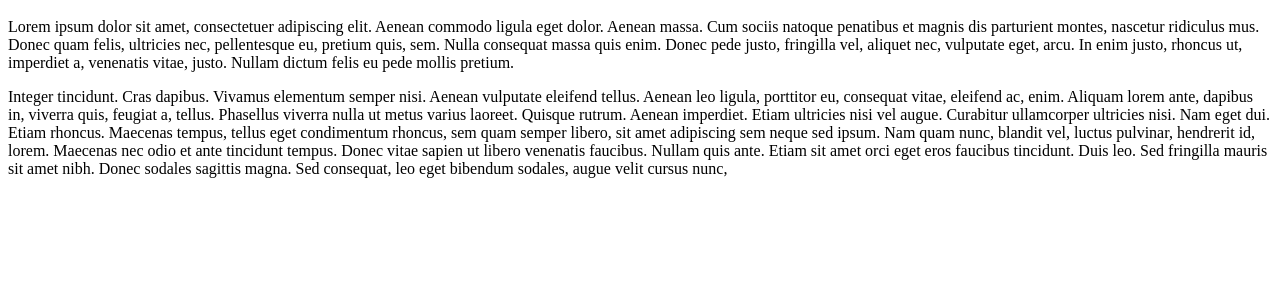
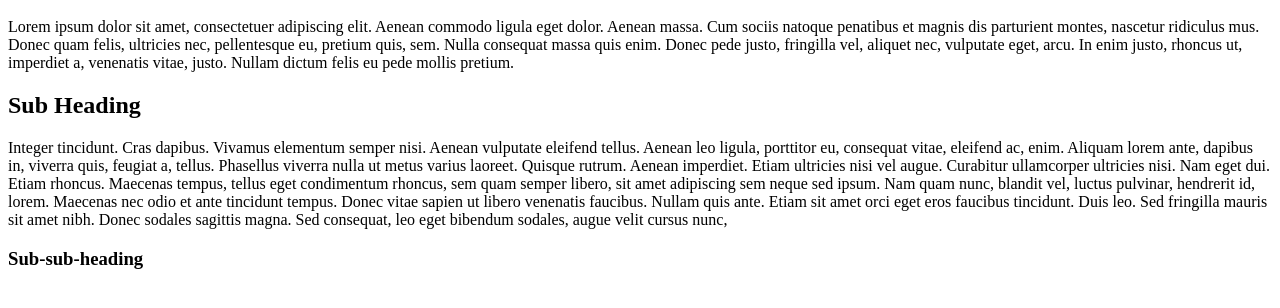
Before and after one commit to HARRISNIPES/DAP416, a plain HTML site: page index.html in a window 1280 px wide. Shown: the part 48-356 px from the top of the page. Drawn offline with Linux system fonts and the light colour scheme.

Commit message:
Update index.html

```diff
--- a/index.html
+++ b/index.html
@@ -6,7 +6,8 @@
     <body>
         <h1>My First Page</h1>
         <p>Lorem ipsum dolor sit amet, consectetuer adipiscing elit. Aenean commodo ligula eget dolor. Aenean massa. Cum sociis natoque penatibus et magnis dis parturient montes, nascetur ridiculus mus. Donec quam felis, ultricies nec, pellentesque eu, pretium quis, sem. Nulla consequat massa quis enim. Donec pede justo, fringilla vel, aliquet nec, vulputate eget, arcu. In enim justo, rhoncus ut, imperdiet a, venenatis vitae, justo. Nullam dictum felis eu pede mollis pretium.</p>
-
+        <h2>Sub Heading</h2>
         <p>Integer tincidunt. Cras dapibus. Vivamus elementum semper nisi. Aenean vulputate eleifend tellus. Aenean leo ligula, porttitor eu, consequat vitae, eleifend ac, enim. Aliquam lorem ante, dapibus in, viverra quis, feugiat a, tellus. Phasellus viverra nulla ut metus varius laoreet. Quisque rutrum. Aenean imperdiet. Etiam ultricies nisi vel augue. Curabitur ullamcorper ultricies nisi. Nam eget dui. Etiam rhoncus. Maecenas tempus, tellus eget condimentum rhoncus, sem quam semper libero, sit amet adipiscing sem neque sed ipsum. Nam quam nunc, blandit vel, luctus pulvinar, hendrerit id, lorem. Maecenas nec odio et ante tincidunt tempus. Donec vitae sapien ut libero venenatis faucibus. Nullam quis ante. Etiam sit amet orci eget eros faucibus tincidunt. Duis leo. Sed fringilla mauris sit amet nibh. Donec sodales sagittis magna. Sed consequat, leo eget bibendum sodales, augue velit cursus nunc,</p>
+        <h3>Sub-sub-heading</h3>
     </body>
 </html>
```
